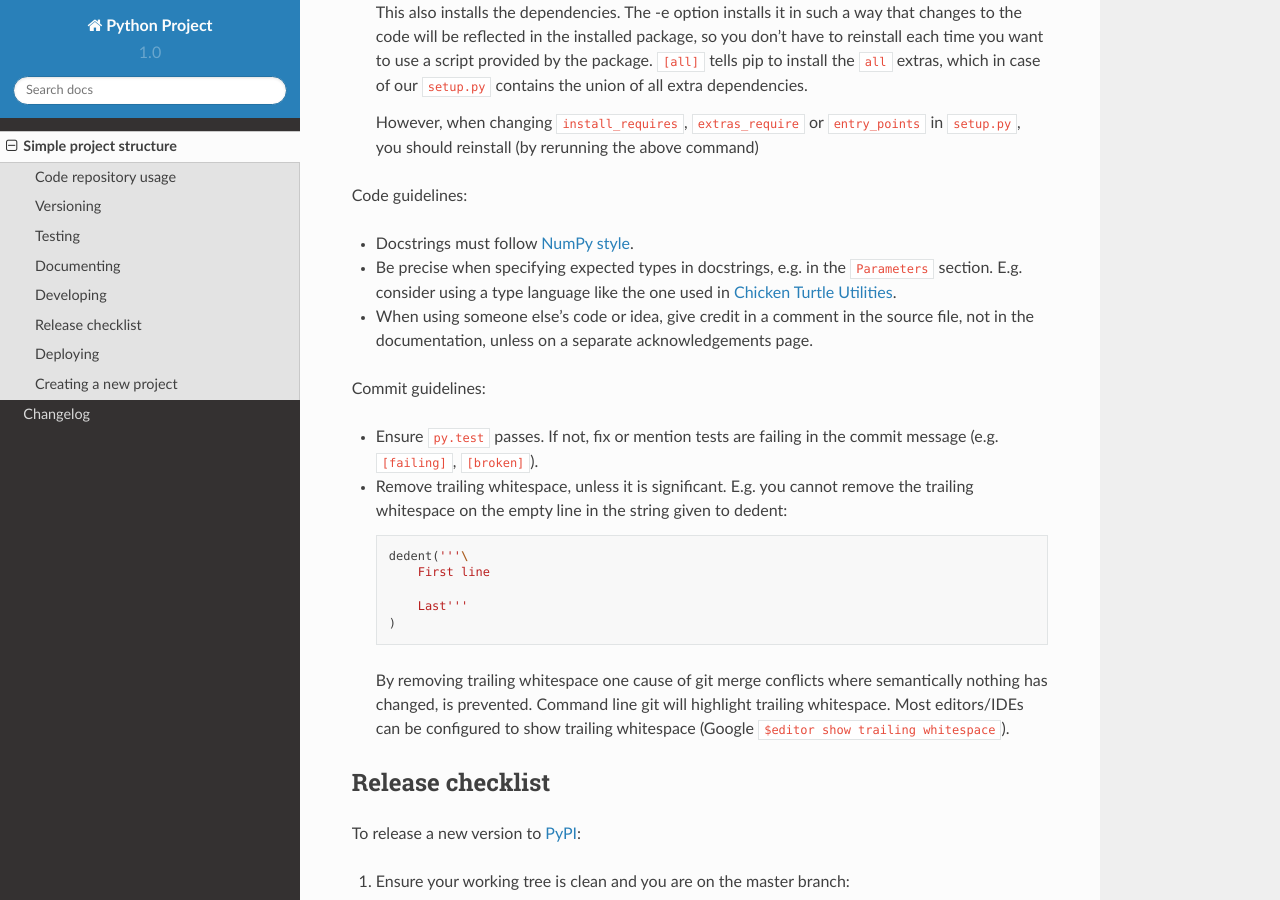
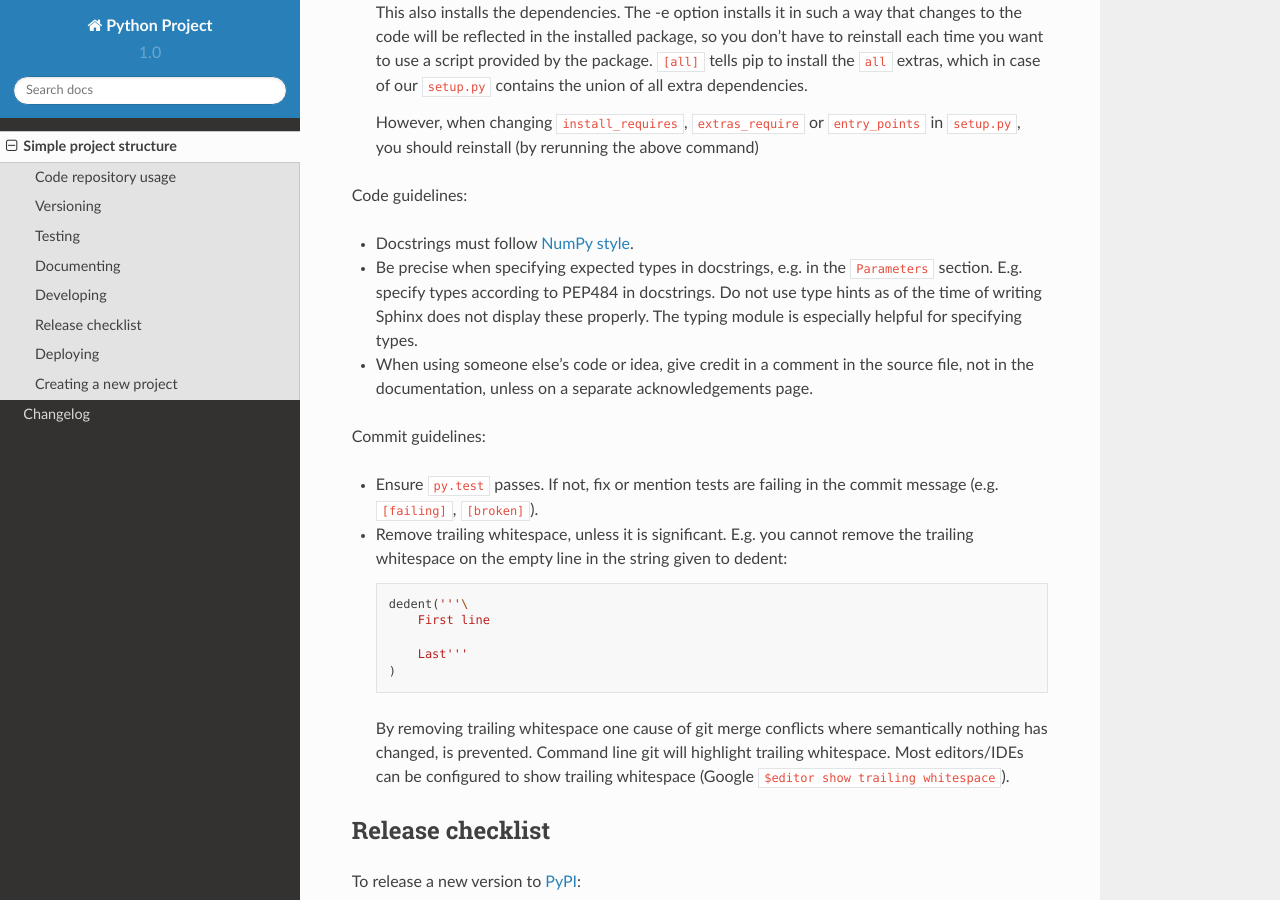
Before and after one commit to timdiels/python-project, a Sphinx documentation site: the page built from docs/simple.rst, in a window 1280 px wide and 900 px high, scrolled down 2910 px. Built offline with Sphinx 7.4.7 and the Read the Docs theme 2.0.0, drawn with Linux system fonts in a browser that asks for light colours.

Commit message:
Recommend PEP484 for specifying types in doc
instead of using Chicken Turtle Util syntax.

```diff
--- a/docs/simple.rst
+++ b/docs/simple.rst
@@ -152,14 +152,13 @@ Code guidelines:
   `NumPy style <https://github.com/numpy/numpy/blob/master/doc/HOWTO_DOCUMENT.rst.txt#sections>`_.
 
 - Be precise when specifying expected types in docstrings, e.g. in the
-  ``Parameters`` section. E.g. consider using a type language like the one used
-  in `Chicken Turtle Utilities`__.
+  ``Parameters`` section. E.g. specify types according to PEP484 in docstrings.
+  Do not use type hints as of the time of writing Sphinx does not display these
+  properly. The typing module is especially helpful for specifying types.
 
 - When using someone else's code or idea, give credit in a comment in the
   source file, not in the documentation, unless on a separate acknowledgements
   page.
-
-__ http://chicken-turtle-util.readthedocs.io/en/4.1.0/type_language.html
 
 Commit guidelines:
 
```
